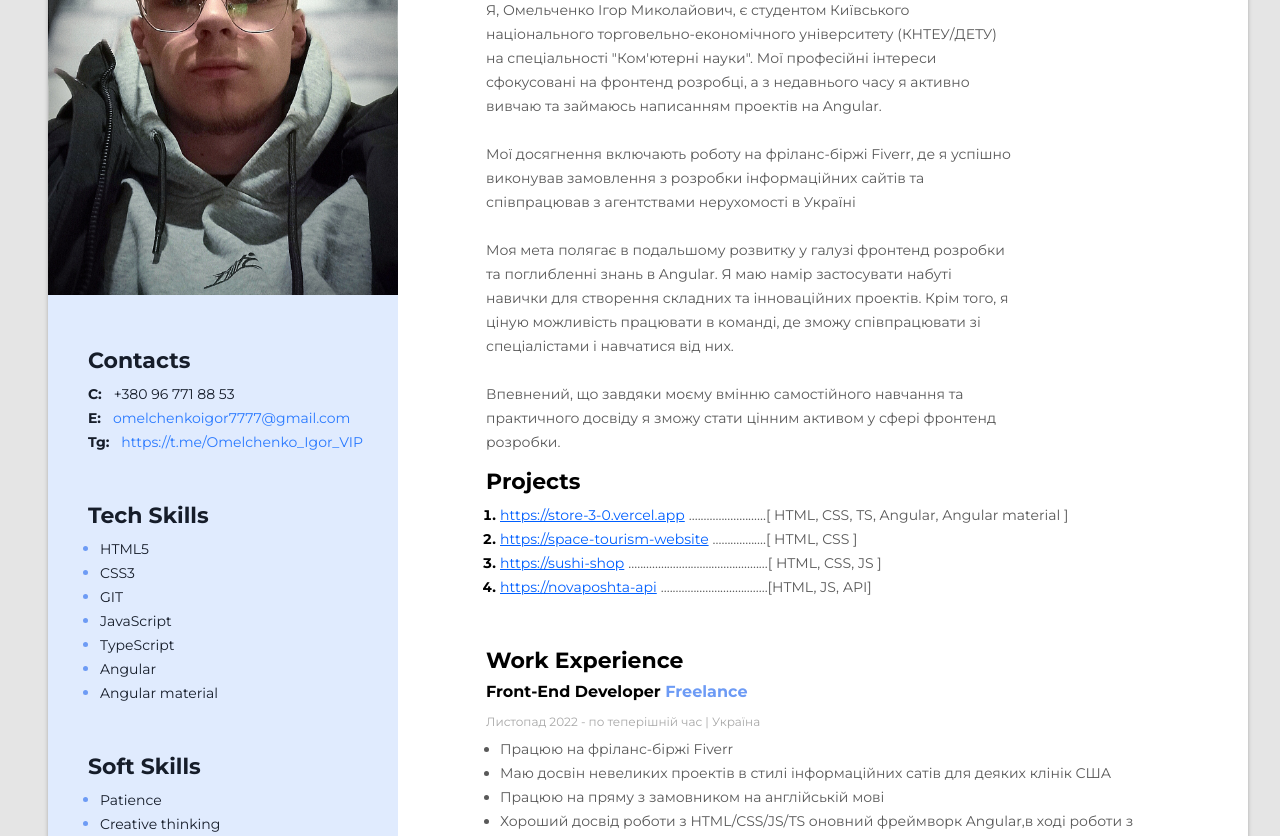
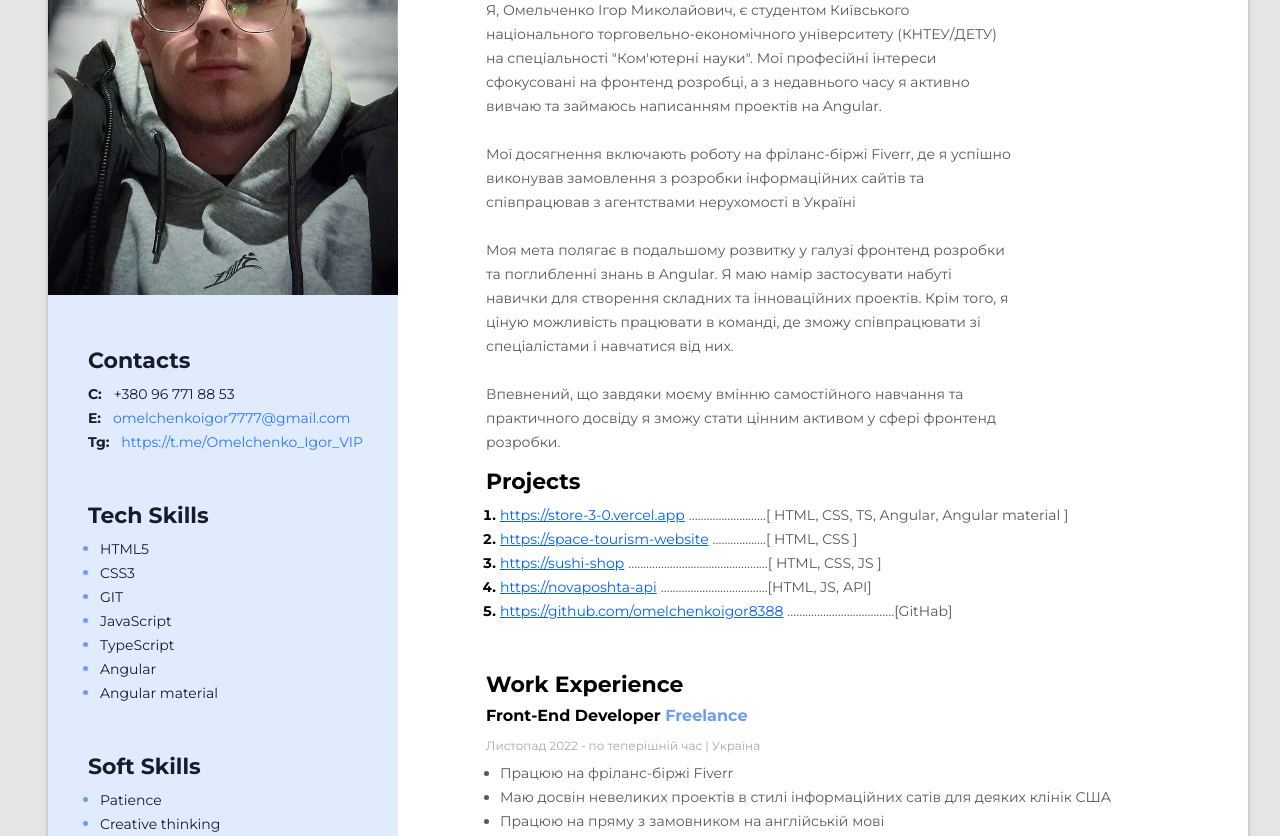
Before and after one commit to omelchenkoigor8388/my-resume, a plain HTML site: page index.html in a window 1280 px wide. Shown: the part 213-1049 px from the top of the page. Drawn offline with Linux system fonts and the light colour scheme.

Commit message:
Update index.html

```diff
--- a/index.html
+++ b/index.html
@@ -56,6 +56,10 @@
                     <li class="project-item">
                         <a href="https://novaposhta-api.vercel.app/">https://novaposhta-api</a>
                         <span>....................................[HTML, JS, АРІ]</span>
+                    </li>
+                    <li class="project-item">
+                        <a href="https://github.com/omelchenkoigor8388">https://github.com/omelchenkoigor8388</a>
+                        <span>....................................[GitHab]</span>
                     </li>
                 </ol>
             </div>
```
